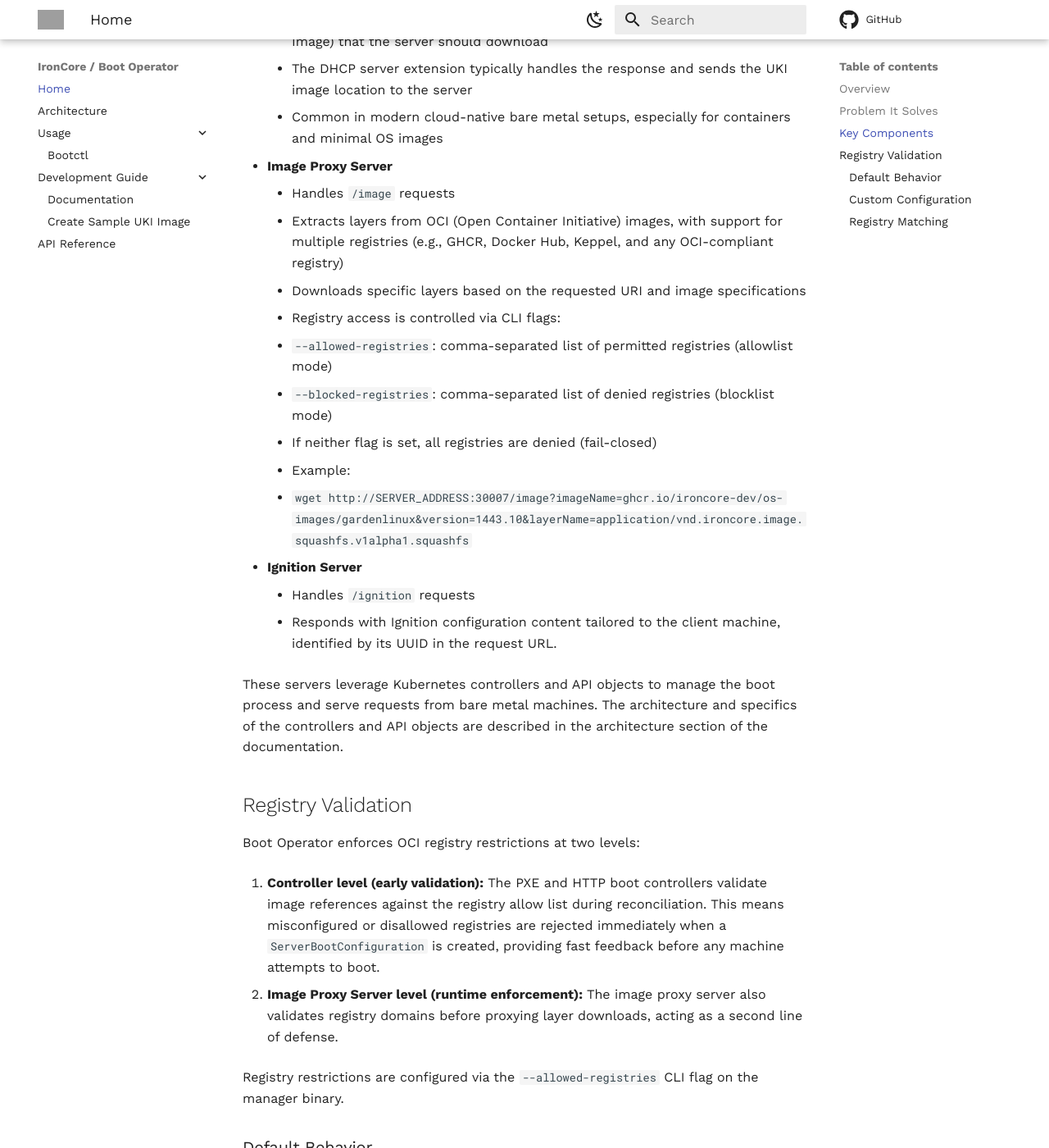
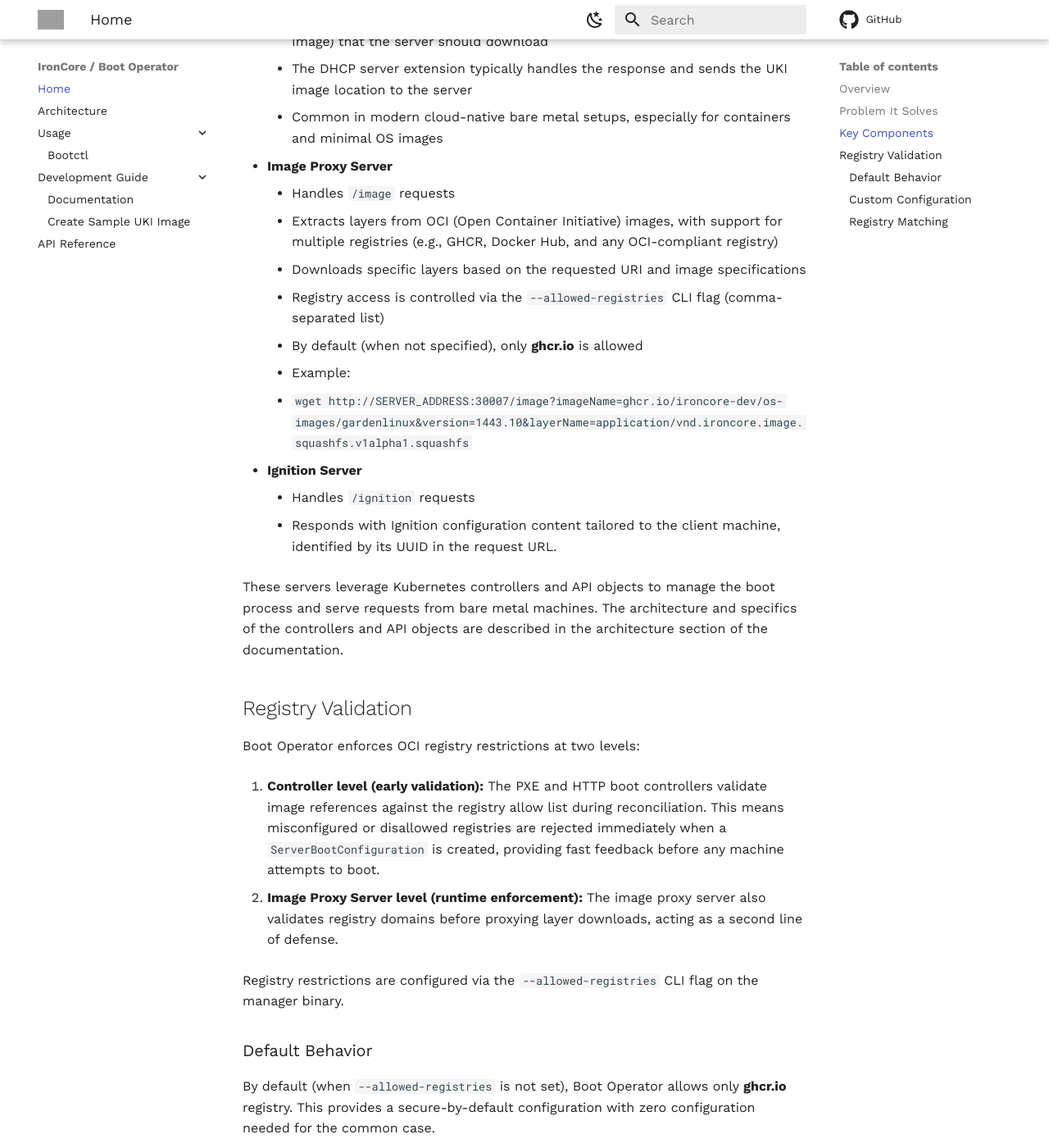
Before and after one commit to ironcore-dev/boot-operator, an MkDocs documentation site: the page built from docs/README.md, in a window 1280 px wide and 1400 px high, scrolled down 1026 px. Shown: the whole window at 82% size. Built offline with MkDocs 1.6.1 and Material for MkDocs 9.7.7, drawn with Linux system fonts in a browser that asks for light colours; comment, search, counter and statistics services are not loaded; some of the changed text lies outside the part shown; grey boxes are pictures that could not be loaded.

Commit message:
Fixes re comments

````diff
--- a/docs/README.md
+++ b/docs/README.md
@@ -29,12 +29,10 @@ Boot Operator includes the following key components:
 
   - **Image Proxy Server**
     - Handles `/image` requests
-    - Extracts layers from OCI (Open Container Initiative) images, with support for multiple registries (e.g., GHCR, Docker Hub, Keppel, and any OCI-compliant registry)
+    - Extracts layers from OCI (Open Container Initiative) images, with support for multiple registries (e.g., GHCR, Docker Hub, and any OCI-compliant registry)
     - Downloads specific layers based on the requested URI and image specifications
-    - Registry access is controlled via CLI flags:
-      - `--allowed-registries`: comma-separated list of permitted registries (allowlist mode)
-      - `--blocked-registries`: comma-separated list of denied registries (blocklist mode)
-      - If neither flag is set, all registries are denied (fail-closed)
+    - Registry access is controlled via the `--allowed-registries` CLI flag (comma-separated list)
+    - By default (when not specified), only **ghcr.io** is allowed
     - Example:
       - `wget http://SERVER_ADDRESS:30007/image?imageName=ghcr.io/ironcore-dev/os-images/gardenlinux&version=1443.10&layerName=application/vnd.ironcore.image.squashfs.v1alpha1.squashfs`
 
@@ -63,7 +61,7 @@ By default (when `--allowed-registries` is not set), Boot Operator allows only *
 To allow additional registries or replace the default, use the `--allowed-registries` flag with a comma-separated list:
 
 ```bash
---allowed-registries=ghcr.io,registry.example.com,keppel.global.cloud.sap
+--allowed-registries=ghcr.io,registry.example.com,quay.io
 ```
 
 **Important:** When you set `--allowed-registries`, it completely replaces the default. If you want to use ghcr.io along with other registries, you must explicitly include `ghcr.io` in your list.
````
Also changed, not shown: 1 other file.
